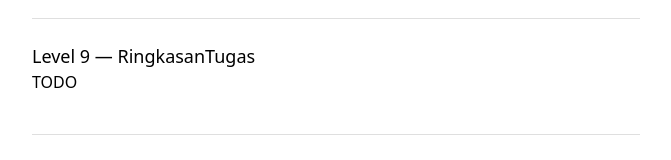
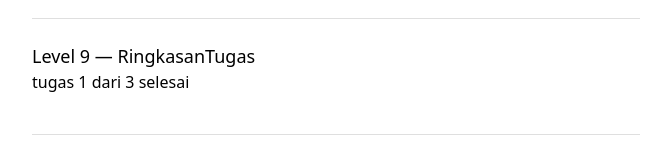
Before and after one commit to webdev-if-its/frontend-5053241034, a React (Vite) app in the folder pertemuan-03/: page / in a window 1280 px wide. Shown: the part 1426-1586 px from the top of the page, without its empty margins (304-975 px from the left). Built offline with nearby package versions, Linux system fonts and the light colour scheme.

Commit message:
pertemuan-03: level 9 selesai

```diff
--- a/pertemuan-03/src/components/RingkasanTugas.tsx
+++ b/pertemuan-03/src/components/RingkasanTugas.tsx
@@ -8,6 +8,23 @@
 //   jangan sampai pesan perayaan muncul saat tugas.length === 0 (jebakan
 //   umum: Array.prototype.every() pada array kosong selalu true).
 // Lihat SOAL.md untuk kontrak lengkap.
-export function RingkasanTugas(props: any) {
-  return <p>TODO</p>
+
+import type { Tugas } from "../types"
+
+type Props = {
+  tugas: Tugas[]
 }
+
+export function RingkasanTugas(props: Props) {
+  let jmlSelesai = 0
+  let total = props.tugas.length
+  for (let index = 0; index < total; index++) {
+    if (props.tugas[index].selesai == true) {
+      jmlSelesai++
+    }
+  }
+  return <p>
+    <p>tugas {jmlSelesai} dari {total} selesai</p>
+    {total > 0 && jmlSelesai == total && <p>Semua tugas selesai!</p>}
+  </p>
+}
```
